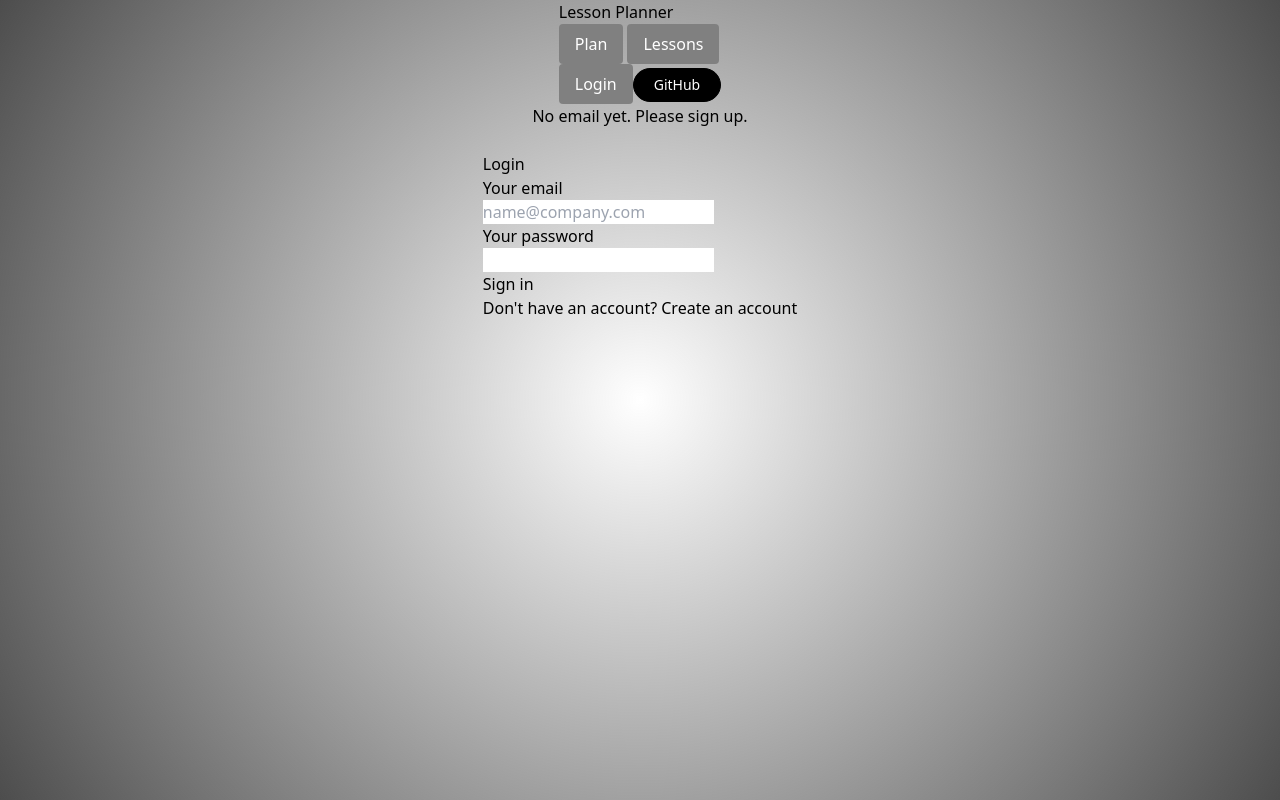
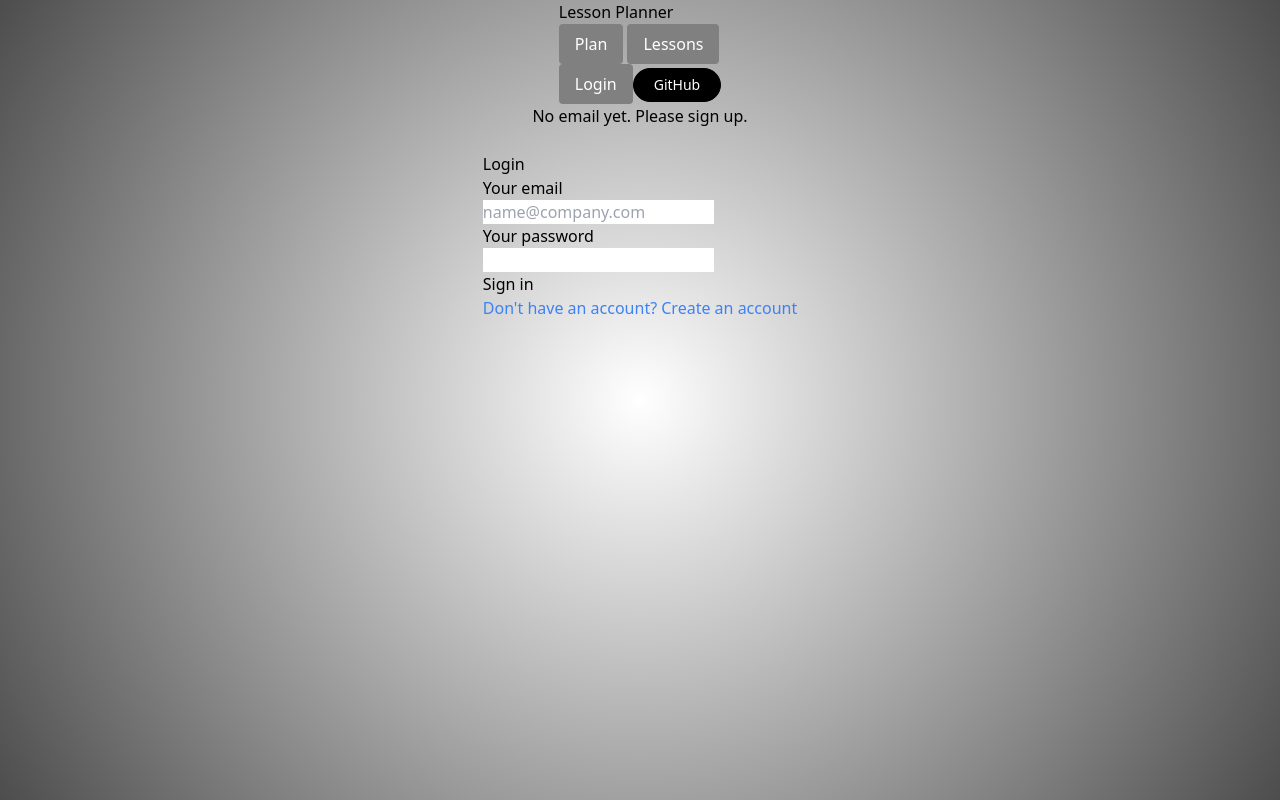
Before and after one commit to ajboman/LessonPlanner, a React (Vite) app: page /profile in a window 1280 px wide. Both pictures are taken after a click on the button "Login". Built offline with nearby package versions, Linux system fonts and the light colour scheme; no server answers.

Commit message:
button color change

```diff
--- a/src/App.css
+++ b/src/App.css
@@ -80,9 +80,6 @@
   @apply mt-5 text-lg text-gray-600 sm:text-xl text-center max-w-2xl;
 }
 
-.submit_btn {
-  @apply hover:border-gray-700 hover:text-gray-700 absolute inset-y-0 right-0 my-1.5 mr-1.5 flex w-10 items-center justify-center rounded border border-gray-200 font-sans text-sm font-medium text-gray-400;
-}
 
 .link_card {
   @apply p-3 flex justify-start items-center flex-row bg-white border border-gray-200 gap-3 rounded-lg cursor-pointer;
--- a/src/components/Login.jsx
+++ b/src/components/Login.jsx
@@ -1,5 +1,5 @@
 import { useState, useContext } from 'react';
-import { getAuth, linkWithCredential, signInWithEmailAndPassword, EmailAuthProvider  } from 'firebase/auth';
+import { getAuth, linkWithCredential, signInWithEmailAndPassword, EmailAuthProvider } from 'firebase/auth';
 import UserContext from '../services/UserContext';
 import { TextInput, Button, Label } from 'flowbite-react';
 import { sendVerificationEmail } from '../services/emailVerification';
@@ -114,7 +114,8 @@ const Login = ({ isOpen, closeModal }) => {
               </Button>
             </div>
             <div>
-              <Button onClick={toggleForm} className="text-sm text-blue-500 hover:underline">
+              <Button onClick={toggleForm} style={{ color: '#3B82F6' }}
+                className="text-sm text-blue-500 hover:underline">
                 Don't have an account? Create an account
               </Button>
             </div>
@@ -148,7 +149,7 @@ const Login = ({ isOpen, closeModal }) => {
               </Button>
             </div>
             <div>
-              <Button onClick={toggleForm} className="text-sm text-blue-500 hover:underline">
+              <Button onClick={toggleForm} style={{ color: '#3B82F6' }} className="text-sm text-blue-500 hover:underline">
                 Already have an account? Log in
               </Button>
             </div>
```
